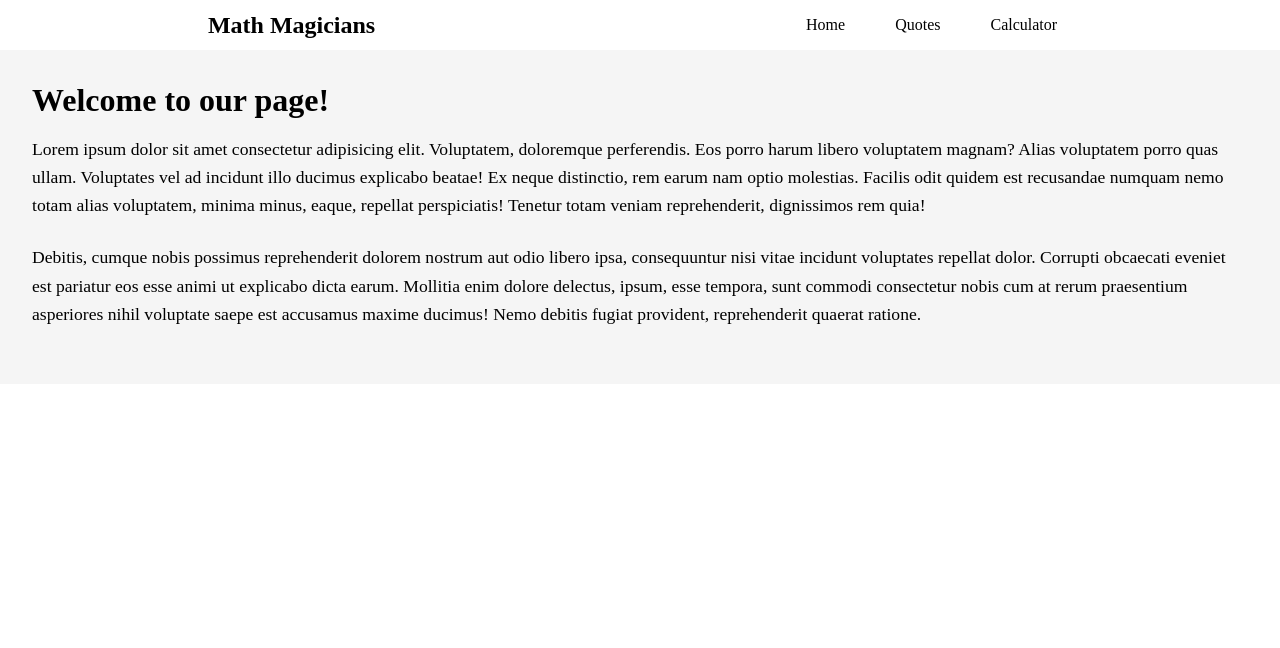
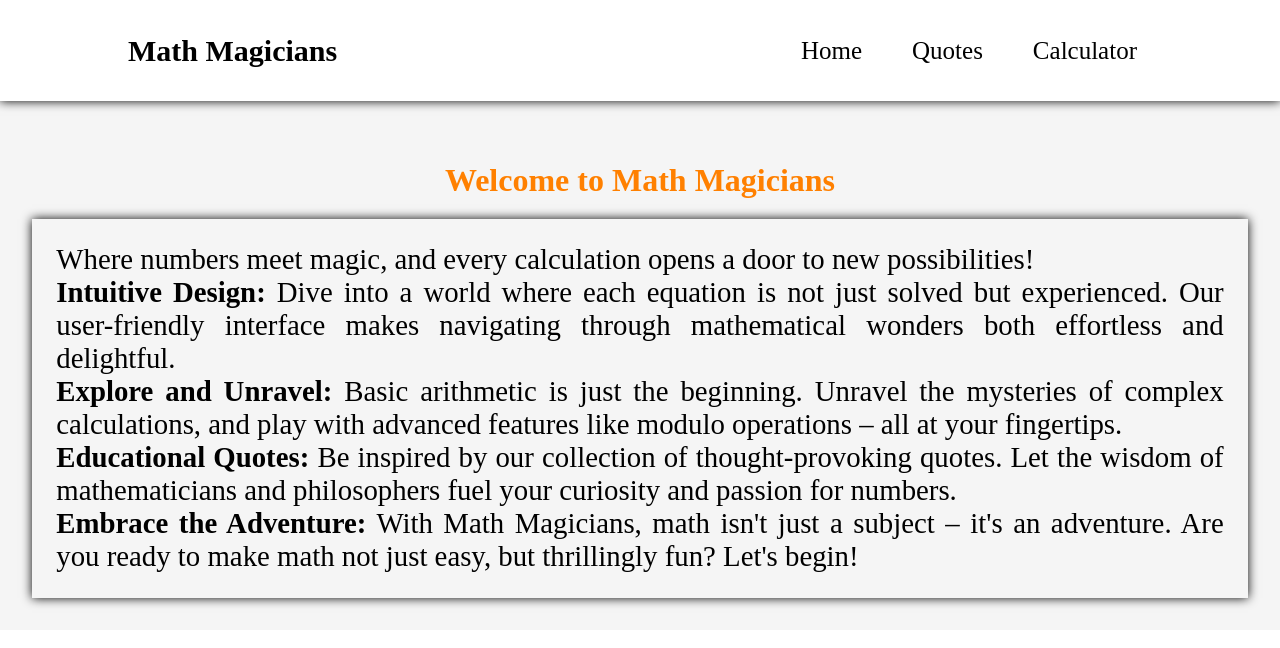
Before and after one commit to SaveryIV/Math-Magicians, a React (Create React App) app: page / in a window 1280 px wide. Shown: the top 648 px of the page. Built offline with nearby package versions, Linux system fonts and the light colour scheme.

Commit message:
Update user interface for math magician

```diff
--- a/src/App.css
+++ b/src/App.css
@@ -4,28 +4,62 @@
   box-sizing: border-box;
 }
 
-.quote-display {
-  margin-top: 100px;
-  margin-bottom: 100px;
-  width: 350px;
-  box-shadow: 0 0 10px rgba(0, 0, 0, 0.3);
-  padding: 1rem;
-  display: grid;
-  gap: 1.5rem;
+.loading,
+.error {
+  display: flex;
+  align-items: center;
+  justify-content: center;
+  font-size: 2em;
+  color: #f99028;
 }
 
-.quote-display h2 {
-  text-align: center;
+.quote {
+  display: flex;
+  flex-direction: column;
+  justify-content: space-between;
+  gap: 1em;
+  padding: 5%;
+  font-size: 2em;
+  margin-top: 50px;
 }
 
-.quote-display li {
-  text-align: right;
-  display: grid;
-  gap: 0.5rem;
+.quote h2 {
+  color: #ff8000;
+  text-align: center;
+  font-size: 1.3em;
 }
 
-.quote-display li p:last-child {
-  font-weight: bold;
+.quote-text {
+  display: flex;
+  flex-direction: column;
+  gap: 2em;
+  box-shadow: 0 0 10px 0;
+  padding: 2%;
+  margin-top: 40px;
+}
+
+blockquote {
+  text-align: justify;
+}
+
+.homepage h2 {
+  font-size: 2em;
+  color: #ff8000;
+  margin-top: 130px;
+  text-align: center;
+  margin-bottom: 20px;
+}
+
+.quote p {
+  font-size: 1em;
+  text-align: right;
+  font-weight: 700;
+  color: #91929c;
+}
+
+ul {
+  list-style-type: none;
+  padding-left: 0;
 }
 
 .homepage {
@@ -40,18 +74,31 @@
 }
 
 .home-paragrhap {
-  font-size: 1.1rem;
-  line-height: 1.6;
-  margin-bottom: 1.5rem;
+  display: flex;
+  flex-direction: column;
+  font-size: 1.8em;
+  text-align: justify;
+  padding: 2%;
+  box-shadow: 0 0 10px 0;
 }
 
 .nav-container {
   display: flex;
-  flex-direction: row;
+  justify-content: space-between;
   align-items: center;
-  width: 100vw;
-  height: 50px;
-  justify-content: space-around;
+  padding: 2% 10%;
+  position: fixed;
+  top: 0;
+  left: 0;
+  right: 0;
+  box-shadow: 0 0 10px 0;
+  min-width: 375px;
+  background: #fff;
+}
+
+.nav-container h1 {
+  font-size: 30px;
+  font-weight: 800;
 }
 
 .navbar {
@@ -61,6 +108,7 @@
   text-decoration: none;
   list-style: none;
   height: 50px;
+  font-size: 25px;
 }
 
 .nav-item {
@@ -70,3 +118,38 @@
   margin-bottom: 10px;
   margin-top: 10px;
 }
+
+@media (width <= 768px) {
+  .navbar {
+    flex-direction: row;
+  }
+
+  .nav-container {
+    height: 140px;
+    flex-direction: column;
+  }
+
+  h1 {
+    margin-top: 15px;
+  }
+
+  * {
+    padding: 0;
+    margin: 0;
+    box-sizing: border-box;
+    overflow-x: hidden;
+  }
+
+  .quote {
+    margin-top: 15%;
+  }
+
+  .quote h2 {
+    margin-top: 100px;
+    font-size: 1.1em;
+  }
+
+  .quote-text {
+    font-size: 0.8em;
+  }
+}
--- a/src/components/Calculator.css
+++ b/src/components/Calculator.css
@@ -1,24 +1,29 @@
 .calculator {
-  margin-top: 25vh;
-  width: 450px;
-  box-shadow: 0 0 10px rgba(0, 0, 0, 0.3);
-  display: inline-block;
+  display: flex;
+  justify-content: space-between;
+  margin-top: 150px;
 }
 
-.calculator-section {
-  display: flex;
+.calculator h2 {
+  font-size: 2em;
+  color: #858694;
 }
 
-.calculator-section h1 {
-  margin-top: 10vh;
-  margin-right: 15vw;
+.tentative-cal {
+  width: 50%;
+  min-width: 300px;
+  box-shadow: 0 0 10px 0;
 }
 
 .display {
   text-align: right;
   background-color: #858694;
-  padding: 1rem;
+
+  /* padding: 1rem; */
   color: white;
+  flex-direction: column;
+  font-size: 2em;
+  padding: 3% 1%;
 }
 
 .buttons-row {
@@ -48,3 +53,11 @@
 .last-buttons button:first-child {
   width: 424px;
 }
+
+@media (width <= 768px) {
+  .calculator {
+    flex-direction: column;
+    align-items: center;
+    gap: 2em;
+  }
+}
--- a/src/components/Calculator.js
+++ b/src/components/Calculator.js
@@ -16,7 +16,10 @@ function Calculator() {
   }
 
   return (
-    <div className="calculator">
+    <div id="calculator" className="calculator">
+
+      <h2>Let&apos;s do some math!</h2>
+      <div className="tentative-cal">
         <div className="display" data-testid="display">
           { numbers.total }
           { numbers.operation }
@@ -52,6 +55,7 @@ function Calculator() {
           <CalculatorButton label="=" onClick={() => handleClick('=')} />
         </div>
       </div>
+    </div>
   );
 }
 
--- a/src/components/Home.js
+++ b/src/components/Home.js
@@ -1,25 +1,43 @@
 function Home() {
   return (
     <div className="homepage" data-testid="display">
-      <h1 className="home-title">Welcome to our page!</h1>
-      <p className="home-paragrhap">
-        Lorem ipsum dolor sit amet consectetur adipisicing elit. Voluptatem,
-        doloremque perferendis. Eos porro harum libero voluptatem magnam? Alias
-        voluptatem porro quas ullam. Voluptates vel ad incidunt illo ducimus
-        explicabo beatae! Ex neque distinctio, rem earum nam optio molestias.
-        Facilis odit quidem est recusandae numquam nemo totam alias voluptatem,
-        minima minus, eaque, repellat perspiciatis! Tenetur totam veniam
-        reprehenderit, dignissimos rem quia!
-      </p>
-      <p className="home-paragrhap">
-        Debitis, cumque nobis possimus reprehenderit dolorem nostrum aut odio
-        libero ipsa, consequuntur nisi vitae incidunt voluptates repellat dolor.
-        Corrupti obcaecati eveniet est pariatur eos esse animi ut explicabo
-        dicta earum. Mollitia enim dolore delectus, ipsum, esse tempora, sunt
-        commodi consectetur nobis cum at rerum praesentium asperiores nihil
-        voluptate saepe est accusamus maxime ducimus! Nemo debitis fugiat
-        provident, reprehenderit quaerat ratione.
-      </p>
+      <h2>Welcome to Math Magicians</h2>
+      <div className="home-paragrhap">
+        <ul>
+          <li>
+            <p>Where numbers meet magic, and every calculation opens a door to new possibilities!</p>
+          </li>
+          <li>
+            <p>
+              <strong>Intuitive Design:</strong>
+              {' '}
+              Dive into a world where each equation is not just solved but experienced. Our user-friendly interface makes navigating through mathematical wonders both effortless and delightful.
+            </p>
+          </li>
+          <li>
+            <p>
+              <strong>Explore and Unravel:</strong>
+              {' '}
+              Basic arithmetic is just the beginning. Unravel the mysteries of complex calculations, and play with advanced features like modulo operations – all at your fingertips.
+            </p>
+          </li>
+          <li>
+            <p>
+              <strong>Educational Quotes:</strong>
+              {' '}
+              Be inspired by our collection of thought-provoking quotes. Let the wisdom of mathematicians and philosophers fuel your curiosity and passion for numbers.
+            </p>
+          </li>
+          <li>
+            <p>
+              <strong>Embrace the Adventure:</strong>
+              {' '}
+              With Math Magicians, math isn&apos;t just a subject – it&apos;s an adventure. Are you ready to make math not just easy, but thrillingly fun? Let&apos;s begin!
+            </p>
+          </li>
+        </ul>
+      </div>
+
     </div>
   );
 }
--- a/src/components/Quotes.js
+++ b/src/components/Quotes.js
@@ -1,67 +1,59 @@
-import { useEffect, useState } from 'react';
-import PropTypes from 'prop-types';
+import React, { useEffect, useState } from 'react';
 
-function Quotes({ category }) {
-  const [data, setData] = useState([]);
-  const [loadState, setLoad] = useState(true);
+function Quotes() {
+  const [quote, setQuote] = useState({});
+  const [loading, setLoading] = useState(true);
   const [error, setError] = useState(null);
 
-  const apiKey = 'PR9OrpSi7kbt4/xm76yLrQ==GDPbm1EnnixMX3cm';
   useEffect(() => {
+    const apiKey = 'PR9OrpSi7kbt4/xm76yLrQ==GDPbm1EnnixMX3cm';
+
     fetch('https://api.api-ninjas.com/v1/quotes?category=knowledge', {
       headers: { 'X-Api-Key': apiKey },
     })
+
       .then((response) => {
-        setData(response.data);
-        setLoad(false);
+        if (!response.ok) {
+          throw new Error('Network response was not ok');
+        }
+        return response.json();
+      })
+      .then((data) => {
+        const randomQuote = data[Math.floor(Math.random() * data.length)];
+        setQuote(randomQuote);
+        setLoading(false);
       })
       .catch((error) => {
         setError(error.message);
-        setLoad(false);
+        setLoading(false);
       });
   }, []);
 
-  if (loadState === true) {
-    return <div>Loading...</div>;
+  if (loading) {
+    return <div className="loading">Loading...</div>;
   }
 
   if (error) {
     return (
-      <div>
+      <div className="error">
         Error:
-        {' '}
         {error}
       </div>
     );
   }
-  const [fetchQuote] = data;
+
   return (
-    <div className="quote-display">
-      <h2>
-        Quotes about
-        {' '}
-        {category}
-      </h2>
-      <ul>
-        <li>
-          <p>
-            {fetchQuote.quote}
-          </p>
-          <p>
-            {fetchQuote.author}
-          </p>
-        </li>
-      </ul>
+    <div className="quote">
+      <h2>Educational Quote</h2>
+      <div className="quote-text">
+        <blockquote>{quote.quote}</blockquote>
+        <p>
+          -
+          {quote.author}
+        </p>
+      </div>
     </div>
   );
 }
 
 export default Quotes;
-
-Quotes.propTypes = {
-  category: PropTypes.string,
-};
-
-Quotes.defaultProps = {
-  category: '',
-};
```
Also changed, not shown: .eslintrc.json, test.txt (added). Lines whose indentation alone changed are shown as unchanged.
